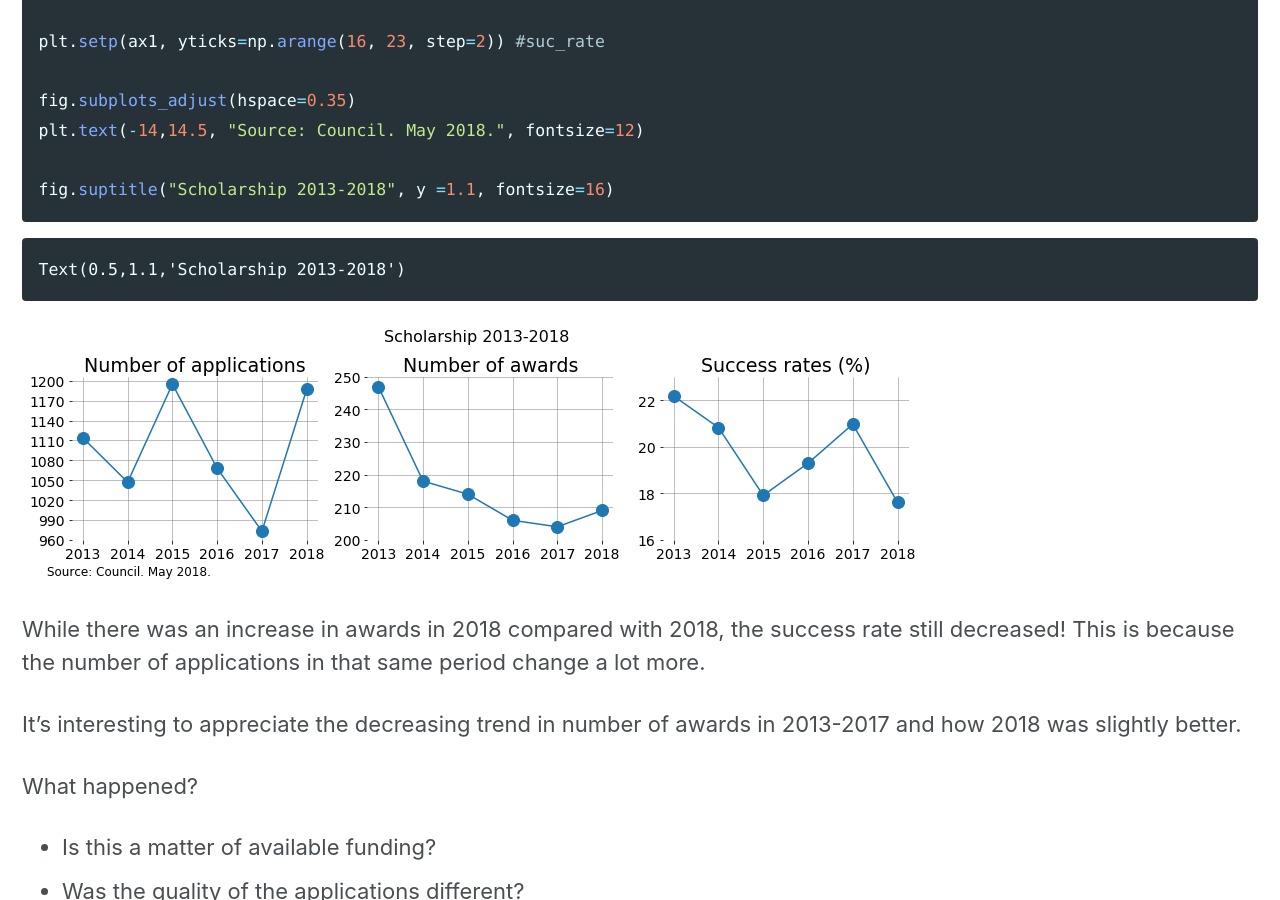
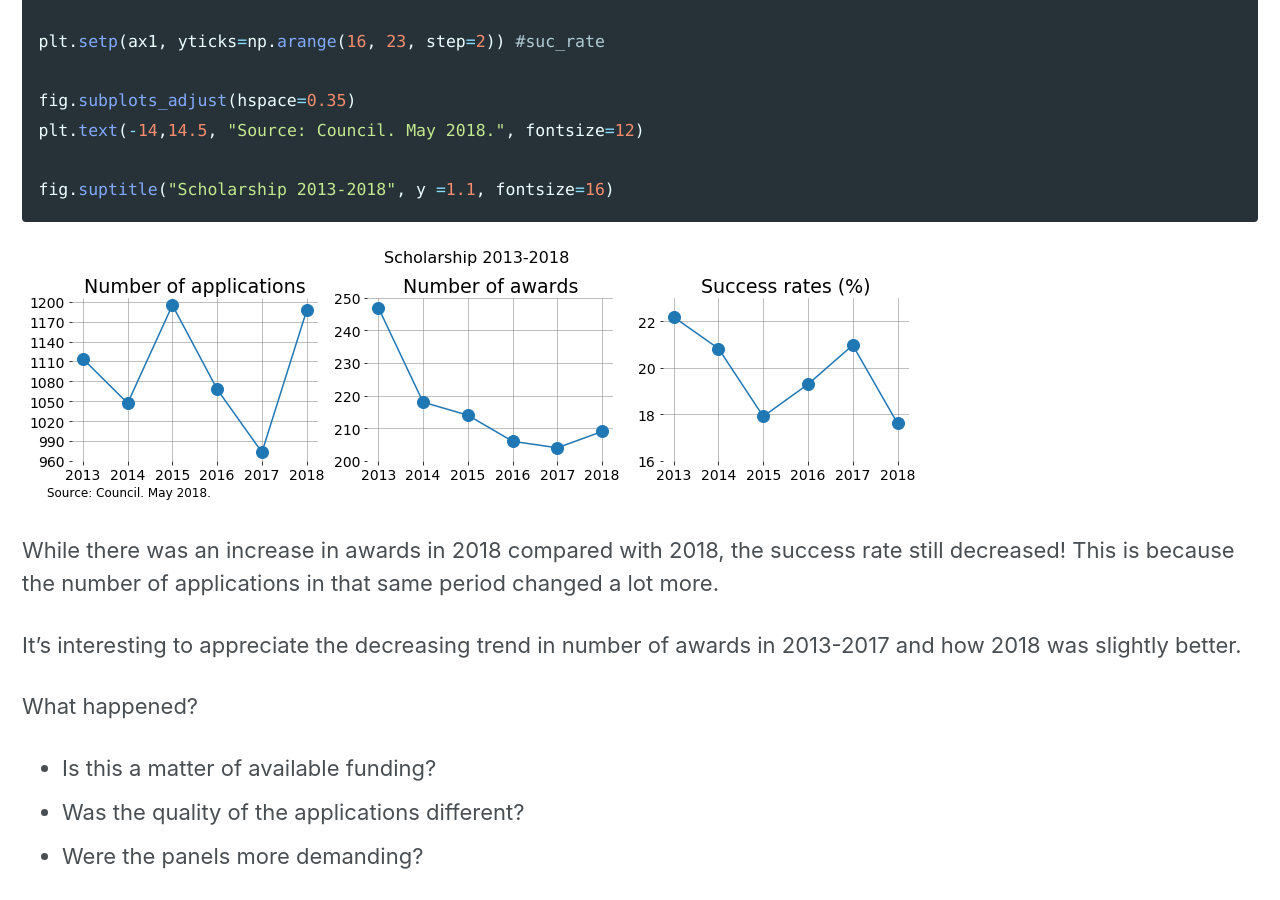
Before and after one commit to nahusznaj/nahusznaj.github.io, a Jekyll site: the page built from _posts/projects/2018-06-07-exploration-scholarships.md, in a window 1280 px wide and 900 px high, scrolled down 9216 px. Built offline with Jekyll 4.4.1, drawn with Linux system fonts in a browser that asks for light colours; nearby versions of some CDN libraries.

Commit message:
Update 2018-06-07-exploration-scholarships.md

```diff
--- a/_posts/projects/2018-06-07-exploration-scholarships.md
+++ b/_posts/projects/2018-06-07-exploration-scholarships.md
@@ -375,15 +375,11 @@ fig.suptitle("Scholarship 2013-2018", y =1.1, fontsize=16)
 
 
 
-    Text(0.5,1.1,'Scholarship 2013-2018')
-
-
-
 
 ![png](/images/2018-06-08-output_44_1.png)
 
 
-While there was an increase in awards in 2018 compared with 2018, the success rate still decreased! This is because the number of applications in that same period change a lot more.
+While there was an increase in awards in 2018 compared with 2018, the success rate still decreased! This is because the number of applications in that same period changed a lot more.
 
 It's interesting to appreciate the decreasing trend in number of awards in 2013-2017 and how 2018 was slightly better.
 
```
